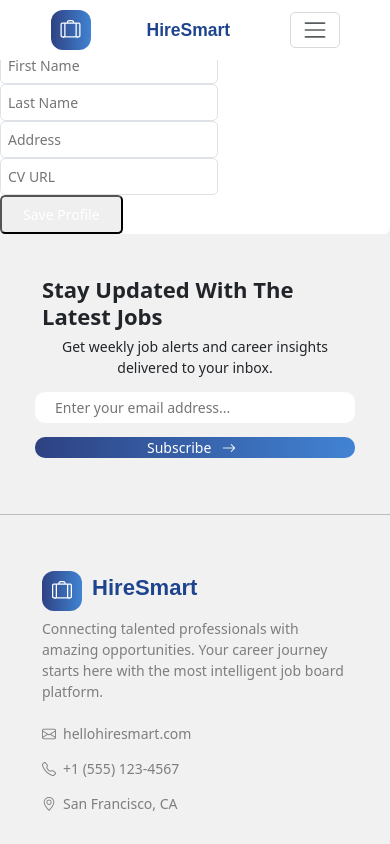
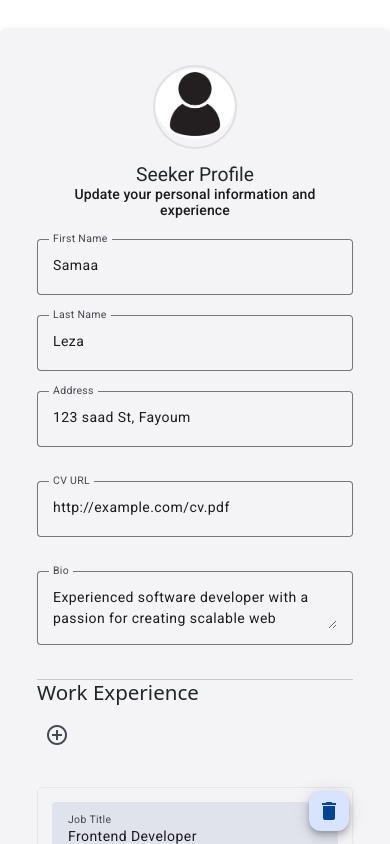
Before and after one commit to RauthIsaac/JobBoard, an Angular app: page /profile in a window 390 px wide. Built offline with nearby package versions, Linux system fonts and the light colour scheme.

Commit message:
seeker responsive profile

```diff
--- a/src/app/app.routes.ts
+++ b/src/app/app.routes.ts
@@ -5,7 +5,7 @@ import { Login } from './auth/login/login';
 import { Signup } from './auth/signup/signup';
 import { MainLayout } from './layouts/main-layout';
 import { AuthLayout } from './layouts/auth-layout';
-import { SeekerProfileComponent } from './features/profiles/seeker/seeker-profile/seeker-profile';
+import { SeekerProfile } from './features/profiles/seeker/seeker-profile/seeker-profile';
 // import { VerifyEmailComponent } from './verify-email/verify-email';
 
 
@@ -13,9 +13,7 @@ export const routes: Routes = [
     {path: '', component: MainLayout, children: [
         {path: '', redirectTo: 'home', pathMatch: 'full'},
         {path: 'home', component:Home},
-        { path: 'profile', component: SeekerProfileComponent },
-
-
+        { path: 'profile', component: SeekerProfile },
     ]},
     {path: '', component: AuthLayout, children: [
         {path: 'register', component: Signup },
--- a/src/app/features/profiles/seeker/seeker-profile/seeker-profile.css
+++ b/src/app/features/profiles/seeker/seeker-profile/seeker-profile.css
@@ -0,0 +1,118 @@
+.seeker-profile-card {
+  max-width: 800px;
+  margin: 2rem auto;
+  padding: 1.5rem;
+  box-shadow: 0 4px 12px rgba(0, 0, 0, 0.1);
+  border-radius: 0.5rem;
+}
+
+mat-card-header {
+  padding-bottom: 1.5rem;
+  display: flex;
+  flex-direction: column;
+  text-align: center;
+}
+
+.profile-avatar {
+  position: relative;
+  width: 6rem;
+  height: 6rem;
+  padding: 10px 0px 0px 0px;
+  margin: 0 auto 1rem auto;
+  border-radius: 50%;
+  overflow: hidden;
+  border: 2px solid #00000015;
+  display: flex;
+  align-items: center;
+  justify-content: center;
+  cursor: pointer;
+}
+
+.profile-avatar img {
+  width: 100%;
+  height: 100%;
+  object-fit: cover;
+}
+
+.upload-overlay {
+  position: absolute;
+  top: 0;
+  right: 0;
+  bottom: 0;
+  left: 0;
+  background-color: rgba(0, 0, 0, 0.5);
+  display: flex;
+  align-items: center;
+  justify-content: center;
+  opacity: 0;
+  transition: opacity 0.3s ease-in-out;
+  color: white;
+  cursor: pointer;
+}
+
+.upload-overlay:hover {
+  opacity: 1;
+}
+
+.hidden-file-input {
+  display: none;
+}
+
+.info-section mat-form-field,
+.dynamic-section .item-card mat-form-field {
+  margin-bottom: 1rem;
+}
+
+.info-section .grid mat-form-field {
+  margin-bottom: 0;
+}
+
+mat-form-field {
+  width: 100%;
+}
+
+.dynamic-section {
+  display: flex;
+  flex-direction: column;
+  gap: 1rem;
+}
+
+.item-card {
+  position: relative;
+  padding: 1rem;
+  border: 1px solid #e5e7eb;
+  border-radius: 0.375rem;
+  box-shadow: 0 1px 2px rgba(0, 0, 0, 0.05);
+}
+
+.remove-btn {
+  position: absolute;
+  top: 0.25rem;
+  right: 0.25rem;
+}
+
+mat-chip-listbox, mat-chip-grid {
+  display: block;
+  width: 100%;
+  border: 1px solid #e5e7eb;
+  border-radius: 0.375rem;
+  padding: 0.5rem;
+  min-height: 48px;
+}
+
+mat-card-actions {
+  display: flex;
+  flex-direction: column;
+  justify-content: center;
+  margin-top: 1.5rem;
+}
+
+@media (min-width: 768px) {
+  .seeker-profile-card {
+    margin: 2rem auto;
+  }
+
+  mat-card-actions {
+    flex-direction: row;
+  }
+}
--- a/src/app/features/profiles/seeker/seeker-profile/seeker-profile.html
+++ b/src/app/features/profiles/seeker/seeker-profile/seeker-profile.html
@@ -1,38 +1,142 @@
-<div class="max-w-xl mx-auto p-6 bg-white rounded shadow">
-  <h2 class="text-2xl font-bold mb-4">Seeker Profile</h2>
+<mat-card class="seeker-profile-card">
+  <mat-card-header>
+    <div mat-card-avatar class="profile-avatar">
+      <img mat-card-avatar [src]="profile.profilePictureUrl || 'profile-icon-design-free-vector.jpg'" alt="Profile Picture">
+      <label for="profilePicture" class="upload-overlay">
+        <mat-icon>edit</mat-icon>
+      </label>
+      <input id="profilePicture" type="file" class="hidden-file-input" (change)="onFileSelected($event)">
+    </div>
+    <mat-card-title>Seeker Profile</mat-card-title>
+    <mat-card-subtitle>Update your personal information and experience</mat-card-subtitle>
+  </mat-card-header>
 
-  <div class="space-y-4">
-    <input
-      class="w-full border p-2 rounded"
-      placeholder="First Name"
-      [(ngModel)]="profile.firstName"
-    />
+  <mat-card-content class="space-y-6">
+    <div class="info-section">
+      <div class="grid grid-cols-1 md:grid-cols-2 gap-4">
+        <mat-form-field appearance="outline">
+          <mat-label>First Name</mat-label>
+          <input matInput placeholder="First Name" [(ngModel)]="profile.firstName" />
+        </mat-form-field>
+        <mat-form-field appearance="outline">
+          <mat-label>Last Name</mat-label>
+          <input matInput placeholder="Last Name" [(ngModel)]="profile.lastName" />
+        </mat-form-field>
+      </div>
 
-    <input
-      class="w-full border p-2 rounded"
-      placeholder="Last Name"
-      [(ngModel)]="profile.lastName"
-    />
+      <mat-form-field appearance="outline" class="w-full">
+        <mat-label>Address</mat-label>
+        <input matInput placeholder="Address" [(ngModel)]="profile.address" />
+      </mat-form-field>
 
-    <input
-      class="w-full border p-2 rounded"
-      placeholder="Address"
-      [(ngModel)]="profile.address"
-    />
+      <mat-form-field appearance="outline" class="w-full">
+        <mat-label>CV URL</mat-label>
+        <input matInput placeholder="CV URL" [(ngModel)]="profile.CV_URL" />
+      </mat-form-field>
 
-    <input
-      class="w-full border p-2 rounded"
-      placeholder="CV URL"
-      [(ngModel)]="profile.CV_URL"
-    />
-  </div>
+      <mat-form-field appearance="outline" class="w-full">
+        <mat-label>Bio</mat-label>
+        <textarea matInput placeholder="Tell us a little about yourself..." [(ngModel)]="profile.bio" matTextareaAutosize matAutosizeMinRows="3" matAutosizeMaxRows="6"></textarea>
+      </mat-form-field>
+    </div>
 
-  <div class="mt-6">
-    <button
-      (click)="saveProfile()"
-      class="bg-blue-500 text-white px-4 py-2 rounded hover:bg-blue-600"
-    >
-      Save Profile
+    <mat-divider></mat-divider>
+    <div class="dynamic-section">
+      <div class="flex justify-between items-center mb-4">
+        <h3 class="mat-subheading-2">Work Experience</h3>
+        <button mat-icon-button color="primary" (click)="addExperience()">
+          <mat-icon>add_circle_outline</mat-icon>
+        </button>
+      </div>
+      <div *ngFor="let exp of profile.experience; let i = index" class="item-card">
+        <mat-form-field appearance="fill" class="w-full">
+          <mat-label>Job Title</mat-label>
+          <input matInput placeholder="Job Title" [(ngModel)]="exp.jobTitle" />
+        </mat-form-field>
+        <mat-form-field appearance="fill" class="w-full">
+          <mat-label>Company</mat-label>
+          <input matInput placeholder="Company" [(ngModel)]="exp.company" />
+        </mat-form-field>
+        <mat-form-field appearance="fill" class="w-full">
+          <mat-label>Job Description</mat-label>
+          <textarea matInput placeholder="Job Description..." [(ngModel)]="exp.description" matTextareaAutosize matAutosizeMinRows="2"></textarea>
+        </mat-form-field>
+        <div class="grid grid-cols-2 gap-4">
+          <mat-form-field appearance="fill">
+            <mat-label>Start Date</mat-label>
+            <input matInput type="month" [(ngModel)]="exp.startDate" />
+          </mat-form-field>
+          <mat-form-field appearance="fill">
+            <mat-label>End Date</mat-label>
+            <input matInput type="month" [(ngModel)]="exp.endDate" />
+          </mat-form-field>
+        </div>
+        <button mat-mini-fab color="warn" (click)="removeExperience(i)" class="remove-btn">
+          <mat-icon>delete</mat-icon>
+        </button>
+      </div>
+    </div>
+
+    <mat-divider></mat-divider>
+    <div class="dynamic-section">
+      <div class="flex justify-between items-center mb-4">
+        <h3 class="mat-subheading-2">Education</h3>
+        <button mat-icon-button color="primary" (click)="addEducation()">
+          <mat-icon>add_circle_outline</mat-icon>
+        </button>
+      </div>
+      <div *ngFor="let edu of profile.education; let i = index" class="item-card">
+        <mat-form-field appearance="fill" class="w-full">
+          <mat-label>Degree</mat-label>
+          <input matInput placeholder="Degree" [(ngModel)]="edu.degree" />
+        </mat-form-field>
+        <mat-form-field appearance="fill" class="w-full">
+          <mat-label>University</mat-label>
+          <input matInput placeholder="University" [(ngModel)]="edu.university" />
+        </mat-form-field>
+        <div class="grid grid-cols-2 gap-4">
+          <mat-form-field appearance="fill">
+            <mat-label>Start Date</mat-label>
+            <input matInput type="month" [(ngModel)]="edu.startDate" />
+          </mat-form-field>
+          <mat-form-field appearance="fill">
+            <mat-label>Graduation Date</mat-label>
+            <input matInput type="month" [(ngModel)]="edu.endDate" />
+          </mat-form-field>
+        </div>
+        <button mat-mini-fab color="warn" (click)="removeEducation(i)" class="remove-btn">
+          <mat-icon>delete</mat-icon>
+        </button>
+      </div>
+    </div>
+
+    <mat-divider></mat-divider>
+    <div class="dynamic-section">
+      <h3 class="mat-subheading-2 mb-4">Skills</h3>
+      <mat-chip-grid aria-label="Skills selection" #chipList>
+        <mat-chip-row *ngFor="let skill of profile.skills; let i = index" (removed)="removeSkill(i)">
+          {{ skill }}
+          <button matChipRemove [attr.aria-label]="'remove ' + skill">
+            <mat-icon>cancel</mat-icon>
+          </button>
+        </mat-chip-row>
+      </mat-chip-grid>
+      <mat-form-field appearance="fill" class="w-full mt-4">
+        <mat-label>Add a new skill</mat-label>
+        <input
+          matInput
+          placeholder="Type a skill and press Enter"
+          #skillInput
+          [matChipInputFor]="chipList"
+          (matChipInputTokenEnd)="addSkill($event)"
+        />
+      </mat-form-field>
+    </div>
+  </mat-card-content>
+
+  <mat-card-actions class="flex justify-center mt-6">
+    <button mat-raised-button color="primary" class="w-full md:w-auto" (click)="saveProfile()">
+      <mat-icon>save</mat-icon> Save Profile
     </button>
-  </div>
-</div>
+  </mat-card-actions>
+</mat-card>
--- a/src/app/features/profiles/seeker/seeker-profile/seeker-profile.ts
+++ b/src/app/features/profiles/seeker/seeker-profile/seeker-profile.ts
@@ -1,22 +1,100 @@
-import { Component } from '@angular/core';
+import { Component, ViewChild } from '@angular/core';
 import { FormsModule } from '@angular/forms';
+import { CommonModule } from '@angular/common';
+import { MatCardModule } from '@angular/material/card';
+import { MatButtonModule } from '@angular/material/button';
+import { MatInputModule } from '@angular/material/input';
+import { MatFormFieldModule } from '@angular/material/form-field';
+import { MatIconModule } from '@angular/material/icon';
+import { MatDividerModule } from '@angular/material/divider';
+import { MatChipsModule, MatChipInputEvent, MatChipGrid } from '@angular/material/chips';
+import { COMMA, ENTER } from '@angular/cdk/keycodes';
 
 @Component({
   standalone: true,
   selector: 'app-seeker-profile',
   templateUrl: './seeker-profile.html',
   styleUrl: './seeker-profile.css',
-  imports: [FormsModule],
+  imports: [
+    FormsModule,
+    CommonModule,
+    MatCardModule,
+    MatButtonModule,
+    MatInputModule,
+    MatFormFieldModule,
+    MatIconModule,
+    MatDividerModule,
+    MatChipsModule,
+  ],
 })
-export class SeekerProfileComponent {
+export class SeekerProfile {
+
+  @ViewChild('chipList') chipList!: MatChipGrid;
+
   profile = {
-    firstName: '',
-    lastName: '',
-    address: '',
-    CV_URL: '',
+    firstName: 'Samaa',
+    lastName: 'Leza',
+    address: '123 saad St, Fayoum',
+    CV_URL: 'http://example.com/cv.pdf',
+    bio: 'Experienced software developer with a passion for creating scalable web applications.',
+    profilePictureUrl: '',
+    experience: [
+      { jobTitle: 'Frontend Developer', company: 'Tech Solutions.', description: 'Developed user interfaces using Angular and Typescript.', startDate: '2020-01', endDate: '2023-01' }
+    ],
+    education: [
+      { degree: 'B.Sc. in Computer Science', university: 'University of Technology', startDate: '2016-09', endDate: '2020-06' }
+    ],
+    skills: ['Angular', 'TypeScript', 'Angular Material CSS']
   };
+
+  separatorKeysCodes: number[] = [ENTER, COMMA];
+
+  addExperience() {
+    this.profile.experience.push({ jobTitle: '', company: '', description: '', startDate: '', endDate: '' });
+  }
+
+  removeExperience(index: number) {
+    this.profile.experience.splice(index, 1);
+  }
+
+  addEducation() {
+    this.profile.education.push({ degree: '', university: '', startDate: '', endDate: '' });
+  }
+
+  removeEducation(index: number) {
+    this.profile.education.splice(index, 1);
+  }
+
+  addSkill(event: MatChipInputEvent) {
+    const value = (event.value || '').trim();
+
+    if (value) {
+      this.profile.skills.push(value);
+    }
+
+    if (event.chipInput) {
+      event.chipInput.clear();
+    }
+  }
+
+  removeSkill(index: number) {
+    this.profile.skills.splice(index, 1);
+  }
+
+  // Function to handle file selection for profile picture
+  onFileSelected(event: Event) {
+    const input = event.target as HTMLInputElement;
+    if (input.files && input.files[0]) {
+      const reader = new FileReader();
+      reader.onload = () => {
+        this.profile.profilePictureUrl = reader.result as string;
+      };
+      reader.readAsDataURL(input.files[0]);
+    }
+  }
 
   saveProfile() {
     console.log('Profile saved:', this.profile);
+
   }
 }
```
Also changed, not shown: public/profile-icon-design-free-vector.jpg (added).
